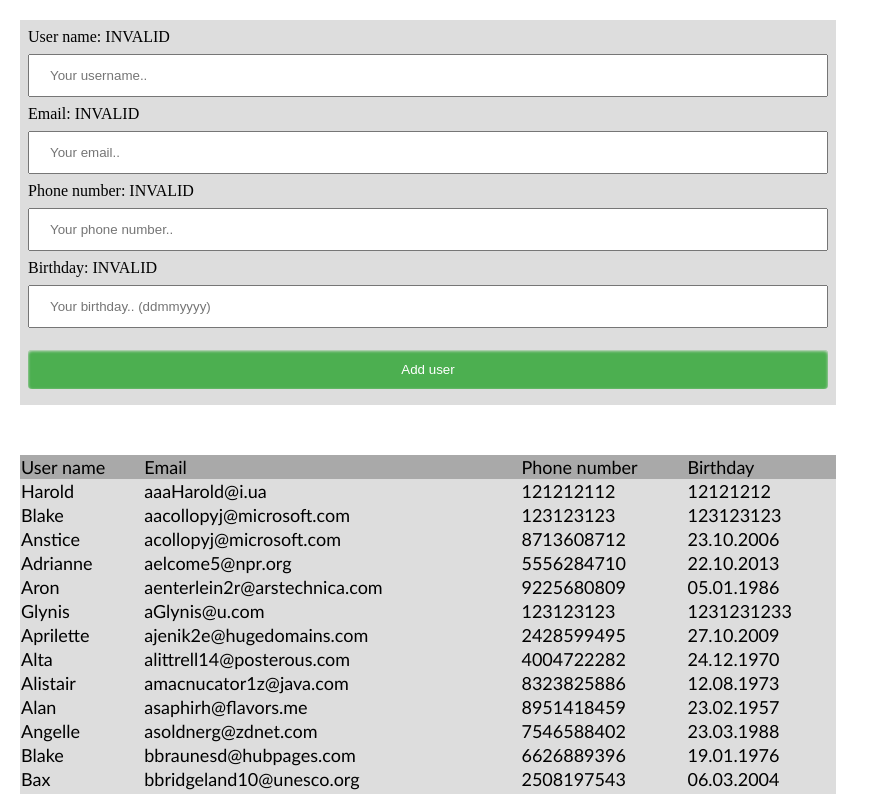
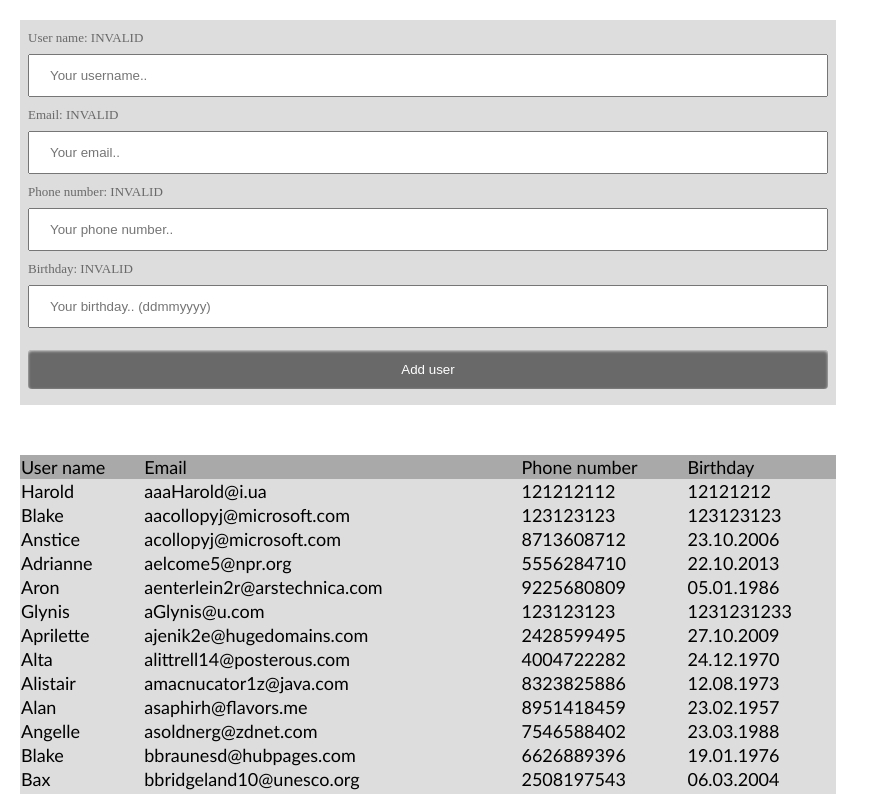
Before and after one commit to vaReliy/ng-test-task, an Angular app: page / in a window 1280 px wide. Shown: the top 794 px of the page, without its empty margins (0-879 px from the left). Built offline with nearby package versions, Linux system fonts and the light colour scheme; data requests are answered from the project's data file.

Commit message:
updated styles

```diff
--- a/src/app/components/form/form.component.css
+++ b/src/app/components/form/form.component.css
@@ -28,3 +28,11 @@ button {
 button:hover, a:active {
   background-color: #12af22;
 }
+button:disabled {
+  background-color: dimgray;
+}
+
+label {
+  font-size: small;
+  color: dimgray;
+}
--- a/src/app/components/form/form.component.html
+++ b/src/app/components/form/form.component.html
@@ -20,5 +20,5 @@
     <input type="number" formControlName="birthday" placeholder="Your birthday.. (ddmmyyyy)">
   </label>
 
-  <button (click)="onButtonClick()">Add user</button>
+  <button (click)="onButtonClick()" [disabled]="!_form.valid">Add user</button>
 </form>
```
